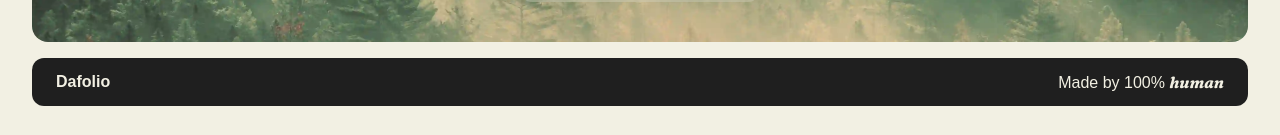
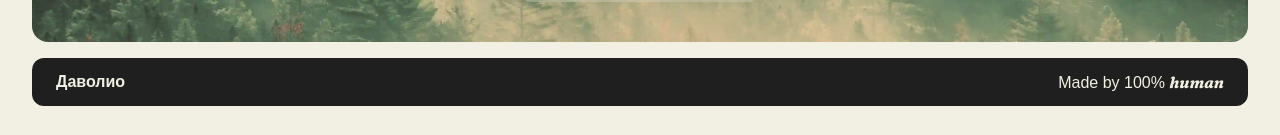
Before and after one commit to abcdavk/dafolio-26, a React (Vite) app: page / in a window 1280 px wide. Shown: the part 1207-1342 px from the top of the page. Built offline with nearby package versions, Linux system fonts and the light colour scheme; a web font is replaced by a local one.

Commit message:
chore: larping footer

```diff
--- a/src/components/Footer.tsx
+++ b/src/components/Footer.tsx
@@ -14,7 +14,7 @@ export default function Footer() {
           Back to top <ArrowUp className="animate-bounce" />
         </p>
         <p className="transition-transform -translate-y-3 group-hover:translate-y-12">
-          Dafolio
+          Даволио
         </p>
       </div>
       <div className="hidden sm:block">
```
